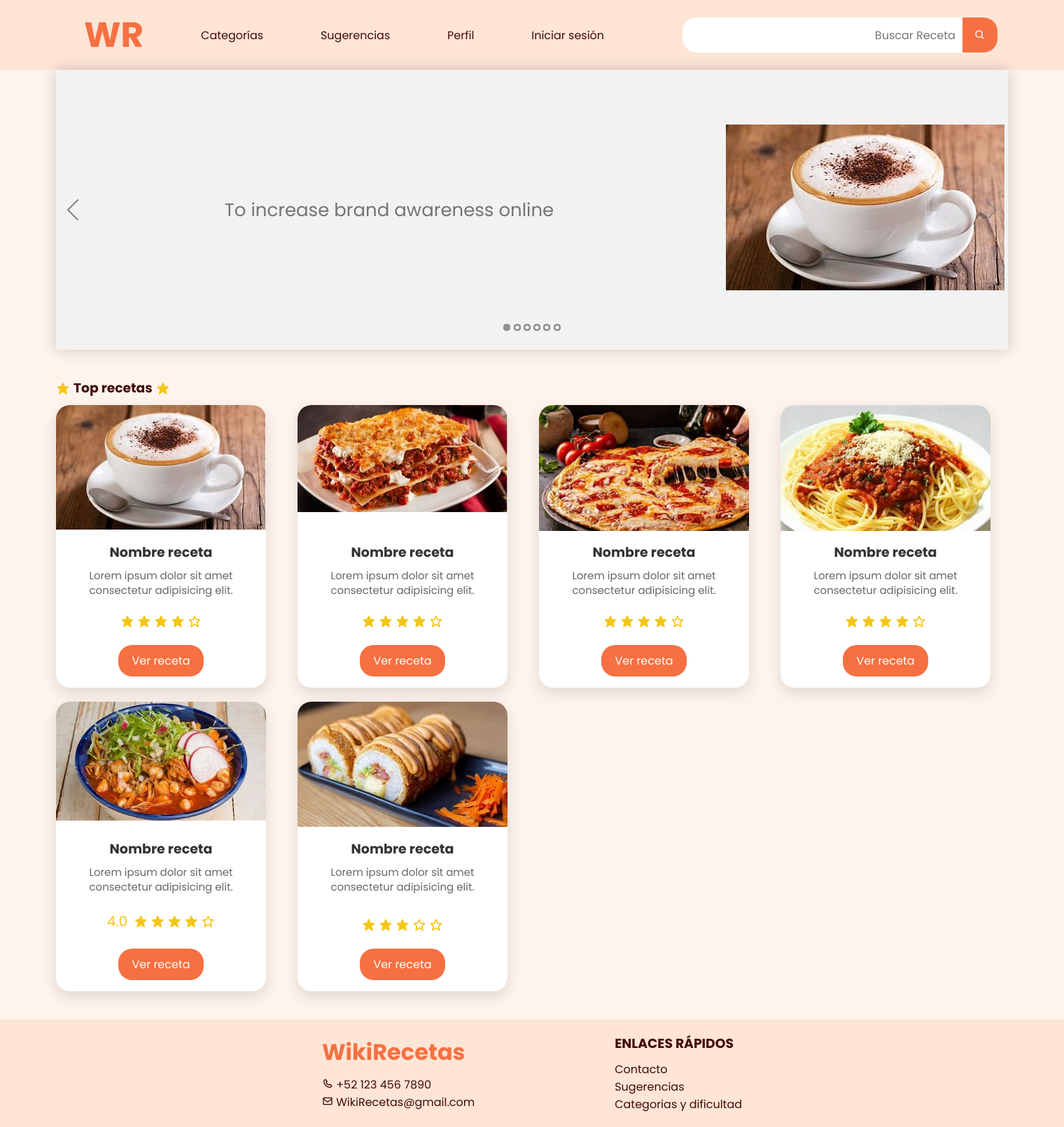
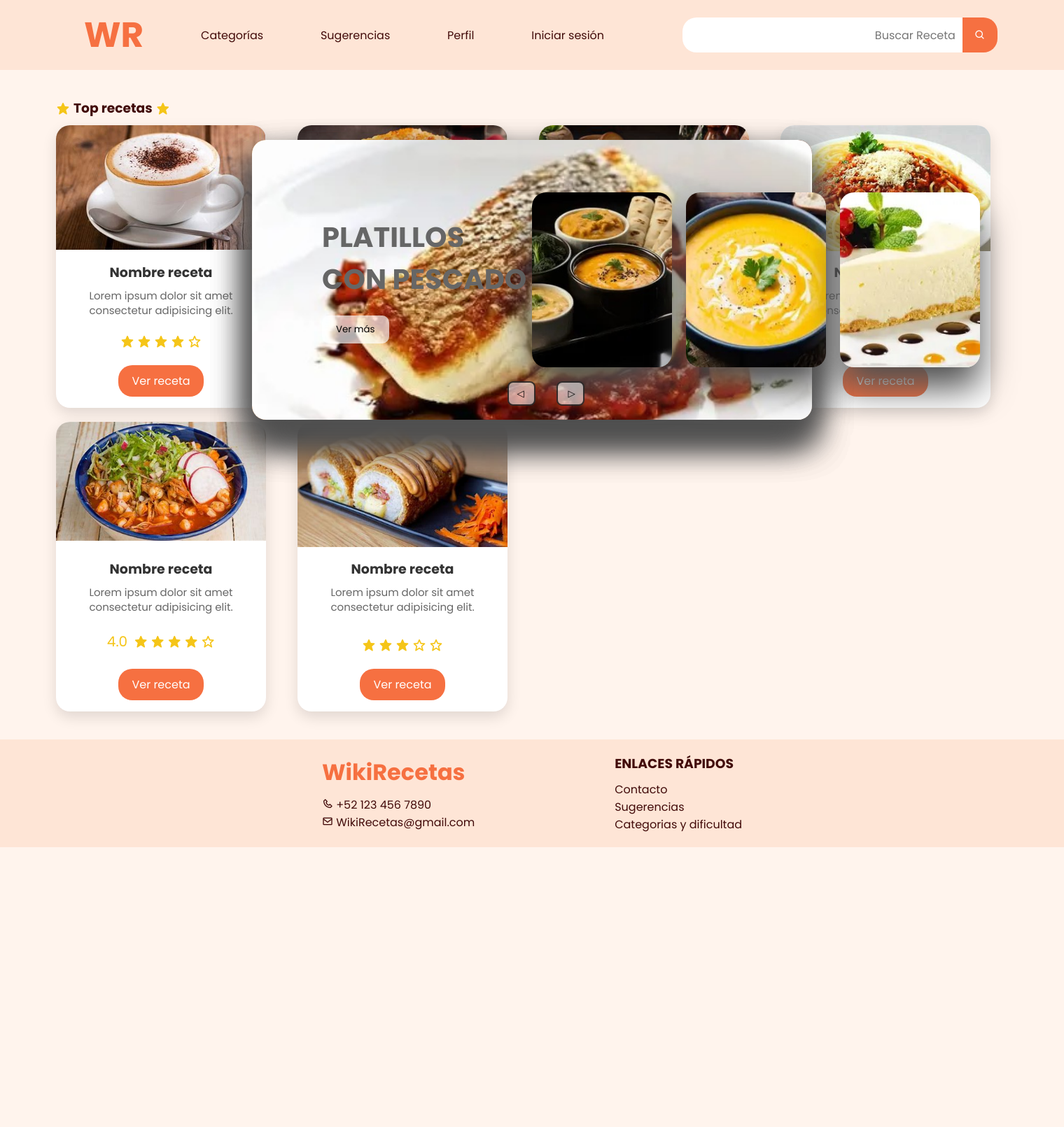
Before and after one commit to Misael-Barajas/WikiRecetas, a Flask app: page / in a window 1520 px wide; the page is wider, and only the part inside the window is pictured. Shown: that part at 70% size. After the commit the page ends 1211 px from the top of that part, so only its background shows below. Run offline with Flask 3, Linux system fonts and the light colour scheme.

Commit message:
nuevo carrucel

```diff
--- a/static/script.js
+++ b/static/script.js
@@ -9,3 +9,16 @@ togglePassword.addEventListener('click', () => {
   togglePassword.classList.toggle('bx-hide');
   togglePassword.classList.toggle('bx-show');
 });
+
+let next = document.querySelector(".next");
+let prev = document.querySelector(".prev");
+
+next.addEventListener("click", function () {
+  let items = document.querySelectorAll(".item");
+  document.querySelector(".slide").appendChild(items[0]);
+});
+
+prev.addEventListener("click", function () {
+  let items = document.querySelectorAll(".item");
+  document.querySelector(".slide").prepend(items[items.length - 1]);
+});
--- a/static/style.css
+++ b/static/style.css
@@ -23,6 +23,7 @@ body {
   color: var(--textColor);
   display: flex;
   flex-direction: column;
+  overflow: hidden;
 }
 
 .container {
@@ -506,126 +507,157 @@ footer {
 }
 
 /* --- Carrusel --- */
-.cont-carrusel input[type="radio"] {
-  position:absolute;
-  top:-9999px;
-  left:-9999px;
-  visibility: hidden;
+.container {
+  position: absolute;
+  top: 50%;
+  left: 50%;
+  transform: translate(-50%, -50%);
+  width: 800px;
+  height: 400px;
+  background: #636363;
+  box-shadow: 0 30px 50px #4e4d4d;
+  border-radius: 20px;
 }
-.cont-carrusel input[type="radio"]:checked ~ .carrusel-slide {
-  transform: translate3d(100%, 0, 0);
+.container .slide {
+  border-radius: 20px;
 }
-.cont-carrusel input[type="radio"]:checked + .carrusel-slide {
-  opacity: 1;
-  transform: translate3d(0, 0, 0);
-  z-index: 1;
+.container .slide .item {
+  width: 200px;
+  height: 250px;
+  position: absolute;
+  top: 50%;
+  transform: translate(0, -50%);
+  border-radius: 20px;
+  box-shadow: 0 30px 50px #505050;
+  background-position: 50% 50%;
+  background-size: cover;
+  display: inline-block;
+  transition: all 0.5s;
 }
-.cont-carrusel input[type="radio"]:checked + .carrusel-slide + .carrusel-slide-nav {
-  z-index: 1;
-}
-.cont-carrusel input[type="radio"]:checked:nth-of-type(1) + .carrusel-slide + .carrusel-slide-nav + .carrusel-slide-dots .slide-dot:nth-child(1) {
-  background-color: #919191;
-}
-.cont-carrusel input[type="radio"]:checked:nth-of-type(2) + .carrusel-slide + .carrusel-slide-nav + .carrusel-slide-dots .slide-dot:nth-child(2) {
-  background-color: #919191;
-}
-.cont-carrusel input[type="radio"]:checked:nth-of-type(3) + .carrusel-slide + .carrusel-slide-nav + .carrusel-slide-dots .slide-dot:nth-child(3) {
-  background-color: #919191;
-}
-.cont-carrusel input[type="radio"]:checked:nth-of-type(4) + .carrusel-slide + .carrusel-slide-nav + .carrusel-slide-dots .slide-dot:nth-child(4) {
-  background-color: #919191;
-}
-.cont-carrusel input[type="radio"]:checked:nth-of-type(5) + .carrusel-slide + .carrusel-slide-nav + .carrusel-slide-dots .slide-dot:nth-child(5) {
-  background-color: #919191;
-}
-.cont-carrusel input[type="radio"]:checked:nth-of-type(6) + .carrusel-slide + .carrusel-slide-nav + .carrusel-slide-dots .slide-dot:nth-child(6) {
-  background-color: #919191;
-}
-.cont-carrusel {
-  width: 100%;
-  height: 400px;
-  overflow: hidden;
-  position: relative;
-  background: #f2f2f2;
-  box-shadow: 0 0 20px rgba(0,0,0,0.2);
-}
-.cont-carrusel .carrusel-slide {
-  height: 100%;
-  display:table;
-  padding:70px;
-  opacity: 0;
-  position: absolute;
+
+.slide .item:nth-child(1),
+.slide .item:nth-child(2) {
   top: 0;
   left: 0;
-  z-index: 0;
-  transform: translate3d(-100%, 0, 0);
-  transition: all 1s ease;
+  transform: translate(0, 0);
+  border-radius: 0;
   width: 100%;
+  height: 100%;
+  border-radius: 20px;
+  transition: all .5s;
 }
-.cont-carrusel .carrusel-slide p {
-  width: 70%;
-  font-size: 26px;
-  color: rgb(116, 116, 116);
-  display:table-cell;
-  vertical-align: middle;
-  padding:0 50px;
+
+.slide .item:nth-child(3) {
+  left: 50%;
 }
-.cont-carrusel .carrusel-slide .carrusel-slide-img {
-  width:30%;
-  display:table-cell;
-  vertical-align: middle;
-  text-align:center;}
-.cont-carrusel .carrusel-slide-nav {
-  padding: 20px;
+.slide .item:nth-child(4) {
+  left: calc(50% + 220px);
+}
+.slide .item:nth-child(5) {
+  left: calc(50% + 440px);
+}
+
+.slide .item:nth-child(n + 6) {
+  left: calc(50% + 660px);
+  opacity: 0;
+}
+.item .content {
   position: absolute;
   top: 50%;
-  transform: translate3d(0, -50%, 0);
+  left: 100px;
+  width: 300px;
+  text-align: left;
+  color: #eee;
+  transform: translate(0, -50%);
+  font-family: system-ui;
+  display: none;
+}
+
+.slide .item:nth-child(2) .content {
+  display: block;
+}
+
+.content .name {
+  font-size: 40px;
+  text-transform: uppercase;
+  font-weight: bold;
+  opacity: 0;
+  animation: animate 1s ease-in-out 1 forwards;
+  color: #666;
+}
+
+.content button {
+  padding: 10px 20px;
+  border: none;
+  cursor: pointer;
+  opacity: 0;
+  border-radius: 10px;
+  background-color: rgba(255, 255, 255, 0.673);
+  transition: all 0.5s;
+  animation: animate 1s ease-in-out 0.6s 1 forwards;
+}
+
+.content button:hover {
+  background-color: rgb(255, 255, 255);
+}
+
+@keyframes animate {
+  from {
+    opacity: 0;
+    transform: translate(0, 100px);
+    filter: blur(33px);
+  }
+
+  to {
+    opacity: 1;
+    transform: translate(0);
+    filter: blur(0);
+  }
+}
+
+.button {
+  display: flex;
+  flex-direction: row;
+  gap: 20px;
+  left: 45%;
+  right: 50%;
   width: 100%;
-  z-index: 0;
+  align-items: center;
+  text-align: center;
+  position: absolute;
+  bottom: 20px;
 }
-.cont-carrusel .slide-prev {
+
+.button button {
+  width: 40px;
+  height: 35px;
+  border-radius: 8px;
+  border: none;
   cursor: pointer;
-  float: left;
+  margin: 0 5px;
+  border: 2px solid #000000bd;
+  transition: 0.3s;
+  background: rgba(255, 255, 255, 0.578);
 }
-.cont-carrusel .slide-prev::after {
-  border-top: 2px solid #888888;
-  border-left: 2px solid #888888;
-  border-radius: 1px;
-  content: '';
-  display: block;
-  height: 20px;
-  transform: rotate(-45deg);
-  width: 20px;
+
+.button button:hover {
+  color: #000000;
+  border: 2px solid #ffffffbd;
+  transform: scale(1.1);
 }
-.cont-carrusel .slide-next {
-  cursor: pointer;
-  float: right;
+.button button:focus {
+  transform: scale(1.1);
+  background: #ffffff;
+  border: 2px solid #ffffffbd;
 }
-.cont-carrusel .slide-next::before {
-  border-top: 2px solid #888888;
-  border-right: 2px solid #888888;
-  border-radius: 1px;
-  content: '';
-  display: block;
-  height: 20px;
-  transform: rotate(45deg);
-  width: 20px;
+.button button:active {
+  transform: scale(1.02);
 }
-.cont-carrusel .carrusel-slide-dots {
-  padding: 20px;
-  position: absolute;
-  bottom: 0%;
-  z-index: 1;
-  text-align: center;
-  width: 100%;
+.next {
+  padding: 0 0 0 3px;
 }
-.cont-carrusel .slide-dot {
-  border: 2px solid #919191;
-  border-radius: 50%;
-  cursor: pointer;
-  display: inline-block;
-  height: 10px;
-  width: 10px;
+.prev {
+  padding: 0 3px 0 0;
 }
 
 /* --- Pantalla de inicio --- */
@@ -734,7 +766,7 @@ footer {
     transition: all 0.3s ease;
   }
 }
-
+/* Tarjetas */
 .title-section {
   width: 100%;
   display: flex;
--- a/templates/index.html
+++ b/templates/index.html
@@ -5,116 +5,82 @@ Inicio
 {% block content %}
 <main>
     <div class="container-inicio">
-        <div class='cont-carrusel'>
-        <input checked id='carrusel-slide-1' name='carrusel-slides' type='radio'>
-        <div class='carrusel-slide'>
-            <p>To increase brand awareness online</p>
-            <div class="carrusel-slide-img"><img src="{{url_for('static',filename='img1.jpg')}}"></div>
+<body>
+  <div class="container">
+    <div class="slide">
+      <!-- Imagen 1 -->
+      <div class="item" style="background-image: url('static/1.jpg');">
+        <div class="content">
+          <div class="name">Platillos Fuertes</div>
+          <br>
+          <a class="seeMore" target="_blank" href="#"><button>Ver más</button></a>
         </div>
-        <nav class='carrusel-slide-nav'>
-            <label class='slide-prev' for='carrusel-slide-6'></label>
-            <label class='slide-next' for='carrusel-slide-2'></label>
-        </nav>
-        <nav class='carrusel-slide-dots'>
-            <label class='slide-dot' for='carrusel-slide-1'></label>
-            <label class='slide-dot' for='carrusel-slide-2'></label>
-            <label class='slide-dot' for='carrusel-slide-3'></label>
-            <label class='slide-dot' for='carrusel-slide-4'></label>
-            <label class='slide-dot' for='carrusel-slide-5'></label>
-            <label class='slide-dot' for='carrusel-slide-6'></label>
-        </nav>
+      </div>
 
-        <input id='carrusel-slide-2' name='carrusel-slides' type='radio'>
-        <div class='carrusel-slide'>
-            <p>To increase online sales and conversions</p>
-            <div class="carrusel-slide-img"><img src="{{url_for('static',filename='img2.jpg')}}"></div>
+      <!-- Imagen 2 -->
+      <div class="item" style="background-image: url('static/2.jpg');">
+        <div class="content">
+          <div class="name">Platillos con pescado</div>
+          <br>
+          <a class="seeMore" target="_blank" href="#"><button>Ver más</button></a>
         </div>
-        <nav class='carrusel-slide-nav'>
-            <label class='slide-prev' for='carrusel-slide-1'></label>
-            <label class='slide-next' for='carrusel-slide-3'></label>
-        </nav>
-        <nav class='carrusel-slide-dots'>
-            <label class='slide-dot' for='carrusel-slide-1'></label>
-            <label class='slide-dot' for='carrusel-slide-2'></label>
-            <label class='slide-dot' for='carrusel-slide-3'></label>
-            <label class='slide-dot' for='carrusel-slide-4'></label>
-            <label class='slide-dot' for='carrusel-slide-5'></label>
-            <label class='slide-dot' for='carrusel-slide-6'></label>
-        </nav>
+      </div>
 
-        <input id='carrusel-slide-3' name='carrusel-slides' type='radio'>
-        <div class='carrusel-slide'>
-            <p>To engage with a new target audience</p>
-            <div class="carrusel-slide-img"><img src="{{url_for('static',filename='img3.jpg')}}"></div>
+      <!-- Imagen 3 -->
+      <div class="item" style="background-image: url('static/3.jpg');">
+        <div class="content">
+          <div class="name">Acompañamientos</div>
+          <br>
+          <a class="seeMore" target="_blank" href="#"><button>Ver más</button></a>
+        </div>
       </div>
-        <nav class='carrusel-slide-nav'>
-            <label class='slide-prev' for='carrusel-slide-2'></label>
-            <label class='slide-next' for='carrusel-slide-4'></label>
-        </nav>
-        <nav class='carrusel-slide-dots'>
-            <label class='slide-dot' for='carrusel-slide-1'></label>
-            <label class='slide-dot' for='carrusel-slide-2'></label>
-            <label class='slide-dot' for='carrusel-slide-3'></label>
-            <label class='slide-dot' for='carrusel-slide-4'></label>
-            <label class='slide-dot' for='carrusel-slide-5'></label>
-            <label class='slide-dot' for='carrusel-slide-6'></label>
-        </nav>
 
-        <input id='carrusel-slide-4' name='carrusel-slides' type='radio'>
-        <div class='carrusel-slide'>
-            <p>To engage with a new target audience</p>
-            <div class="carrusel-slide-img"><img src="{{url_for('static',filename='img4.jpg')}}"></div>
+      <!-- Imagen 4 -->
+      <div class="item" style="background-image: url('static/4.jpg');">
+        <div class="content">
+          <div class="name">Cremas</div>
+          <br>
+          <a class="seeMore" target="_blank" href="#"><button>Ver más</button></a>
         </div>
-        <nav class='carrusel-slide-nav'>
-            <label class='slide-prev' for='carrusel-slide-3'></label>
-            <label class='slide-next' for='carrusel-slide-5'></label>
-        </nav>
-        <nav class='carrusel-slide-dots'>
-            <label class='slide-dot' for='carrusel-slide-1'></label>
-            <label class='slide-dot' for='carrusel-slide-2'></label>
-            <label class='slide-dot' for='carrusel-slide-3'></label>
-            <label class='slide-dot' for='carrusel-slide-4'></label>
-            <label class='slide-dot' for='carrusel-slide-5'></label>
-            <label class='slide-dot' for='carrusel-slide-6'></label>
-        </nav>
+      </div>
 
-        <input id='carrusel-slide-5' name='carrusel-slides' type='radio'>
-        <div class='carrusel-slide'>
-            <p>To engage with a new target audience</p>
-            <div class="carrusel-slide-img"><img src="{{url_for('static',filename='img5.jpg')}}"></div>
+      <!-- Imagen 5 -->
+      <div class="item" style="background-image: url('static/5.jpg');">
+        <div class="content">
+          <div class="name">Postres</div>
+          <br>
+          <a class="seeMore" target="_blank" href="#"><button>Ver más</button></a>
         </div>
-        <nav class='carrusel-slide-nav'>
-            <label class='slide-prev' for='carrusel-slide-4'></label>
-            <label class='slide-next' for='carrusel-slide-6'></label>
-        </nav>
-        <nav class='carrusel-slide-dots'>
-            <label class='slide-dot' for='carrusel-slide-1'></label>
-            <label class='slide-dot' for='carrusel-slide-2'></label>
-            <label class='slide-dot' for='carrusel-slide-3'></label>
-            <label class='slide-dot' for='carrusel-slide-4'></label>
-            <label class='slide-dot' for='carrusel-slide-5'></label>
-            <label class='slide-dot' for='carrusel-slide-6'></label>
-        </nav>
+      </div>
 
-        <input id='carrusel-slide-6' name='carrusel-slides' type='radio'>
-        <div class='carrusel-slide'>
-            <p>To engage with a new target audience</p>
-            <div class="carrusel-slide-img"><img src="{{url_for('static',filename='img6.jpg')}}"></div>
+      <!-- Imagen 6 -->
+      <div class="item" style="background-image: url('static/6.jpg');">
+        <div class="content">
+          <div class="name">Vejetariano</div>
+          <br>
+          <a class="seeMore" target="_blank" href="#"><button>Ver más</button></a>
         </div>
-        <nav class='carrusel-slide-nav'>
-            <label class='slide-prev' for='carrusel-slide-5'></label>
-            <label class='slide-next' for='carrusel-slide-1'></label>
-        </nav>
-        <nav class='carrusel-slide-dots'>
-            <label class='slide-dot' for='carrusel-slide-1'></label>
-            <label class='slide-dot' for='carrusel-slide-2'></label>
-            <label class='slide-dot' for='carrusel-slide-3'></label>
-            <label class='slide-dot' for='carrusel-slide-4'></label>
-            <label class='slide-dot' for='carrusel-slide-5'></label>
-            <label class='slide-dot' for='carrusel-slide-6'></label>
-        </nav>
+      </div>
+
+      <!-- Imagen 7 -->
+      <div class="item" style="background-image: url('static/7.jpg');">
+        <div class="content">
+          <div class="name">Bebidas</div>
+          <br>
+          <a class="seeMore" target="_blank" href="#"><button>Ver más</button></a>
         </div>
+      </div>
+    </div>
 
+    <!-- Botones -->
+    <div class="button">
+      <button class="prev">◁</button>
+      <button class="next">▷</button>
+    </div>
+  </div>
+
+
+<!-- Tarjetas -->
             <div class="title-section">
                 <i class="bx bxs-star"></i>
                 <h3>Top recetas</h3>
```
